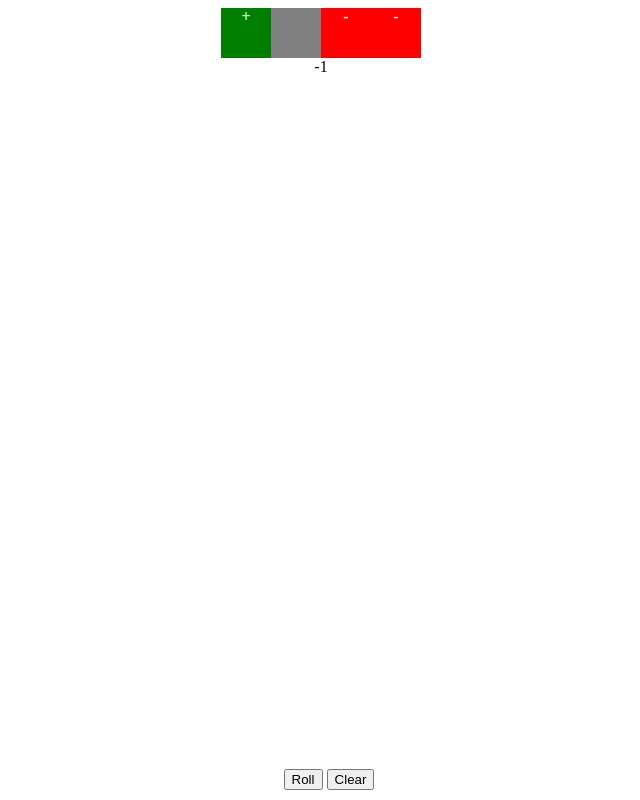
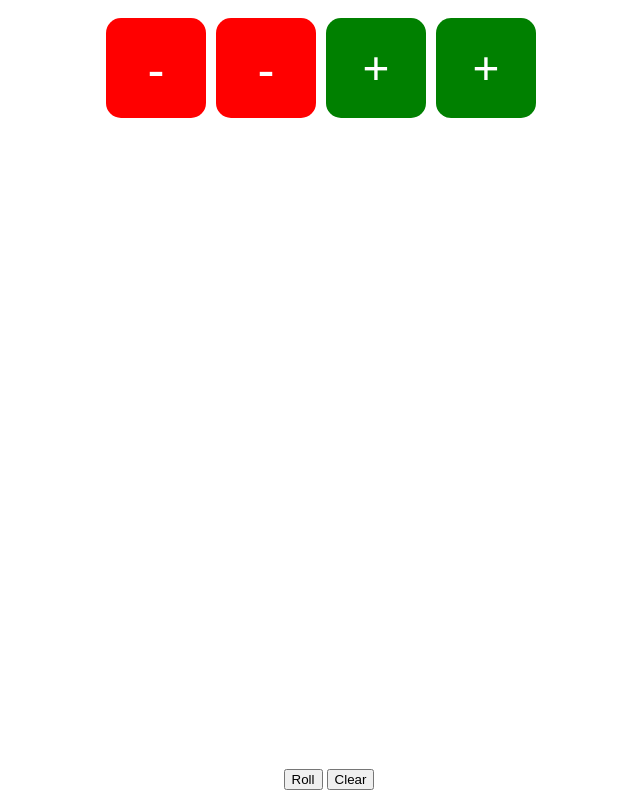
Before and after one commit to davidmarcbrown/FATERoller, a plain HTML site: page index.html in a window 1280 px wide. Both pictures are taken after a click on the button "Roll". Shown: the whole page, without its empty margins (319-959 px from the left). Drawn offline with Linux system fonts and the light colour scheme.

Commit message:
major refactor

```diff
--- a/index.html
+++ b/index.html
@@ -12,7 +12,17 @@
 </head>
 
 <body>
+    <div class="container">
         <div id="rolls">
+            <div class="diceThrow">
+                <div class="dieFrame" style="display: none;">
+                    <div class="dieFace">
+                        <span class="dieText">
+                            ?
+                    </span>
+                    </div>
+                </div>
+            </div>
         </div>
 
         <div id="controls">
@@ -21,7 +31,10 @@
         </div>
 
         <script src="scripts/jquery.min.js"></script>
+
         <script src="scripts/roller.js"></script>
+
+    </div>
 </body>
 
 </html>
--- a/scripts/roller.js
+++ b/scripts/roller.js
@@ -1,5 +1,6 @@
 $(document).ready(function () {
     var throwSize = 4;
+    var throwCount = 0;
 
     function rollDie(diceThrow) {
         var roll = Math.floor(Math.random() * 3); // 0, 1, or 2
@@ -31,23 +32,57 @@ $(document).ready(function () {
         return result.score;
     }
 
+    // returns score of roll as int
+    function throwDice(numDice) {
+        var totalScore = 0;
+
+        for (var i = 0; i < numDice; i++) {
+            $(".dieFrame:first").clone().appendTo(".diceThrow:last");
+
+            // use these to style the die
+            var text;
+            var dieFrameClass;
+
+            // -1, 0, or 1
+            var rollValue = (Math.floor(Math.random() * 3)) - 1;
+
+            switch (rollValue) {
+                case -1:
+                    text = "-";
+                    dieFaceClass = "failure";
+                    break;
+                case 0:
+                    text = String.fromCharCode(160);
+                    dieFaceClass = "neutral";
+                    break;
+                case 1:
+                    text = "+";
+                    dieFaceClass = "success";
+                    break;
+            }
+
+            $(".dieText:last").text(text);
+            $(".dieFace:last").addClass(dieFaceClass);
+            $(".dieFrame:last").fadeIn();
+
+            totalScore += rollValue;
+        }
+
+        return totalScore;
+    }
 
     $("#roll").click(function () {
-        $("#rolls").append("<div></div>");
-        var diceThrow = $("#rolls div:last"); // element with a handful of thrown dice
-        diceThrow.addClass("diceThrow");
+        // new diceThrow div to put the dice in
+        $(".diceThrow:first").clone().appendTo("#rolls");
 
+        var totalScore = throwDice(4);
 
-        var totalScore = 0;
-        for (var i = 0; i < 4; i++) {
-            totalScore += rollDie(diceThrow);
-        }
-        diceThrow.append("<div>" + totalScore + "</div>");
+        // displayScore(totalScore);
 
+        // displayResult(totalScore);
     });
 
     $("#clear").click(function () {
-        $("#rolls").empty();
+        $(".diceThrow:gt(0)").empty();
     });
-
 });
--- a/styles/styles.css
+++ b/styles/styles.css
@@ -11,14 +11,31 @@
 
 .diceThrow {
     margin-bottom: 5px;
+    width: 100%;
 }
 
-.die {
+.dieFrame {
+    width: 100px;
+    height: 100px;
+    display: inline-block;
+    margin:10px 5px 10px 5px;
+}
+
+.dieFace {
+    position: relative;
+    height: 100%;
+    width: 100%;
+    border-radius: 15%;
+}
+
+.dieText {
+    position: absolute;
+    top: 50%;
+    left: 50%;
+    transform: translate(-50%, -50%);
     color: white;
     font-weight: bold;
-    width: 50px;
-    height: 50px;
-    display: inline-block;
+    font-size: 3em;
 }
 
 .pink{
```
Lines whose indentation alone changed are shown as unchanged.
